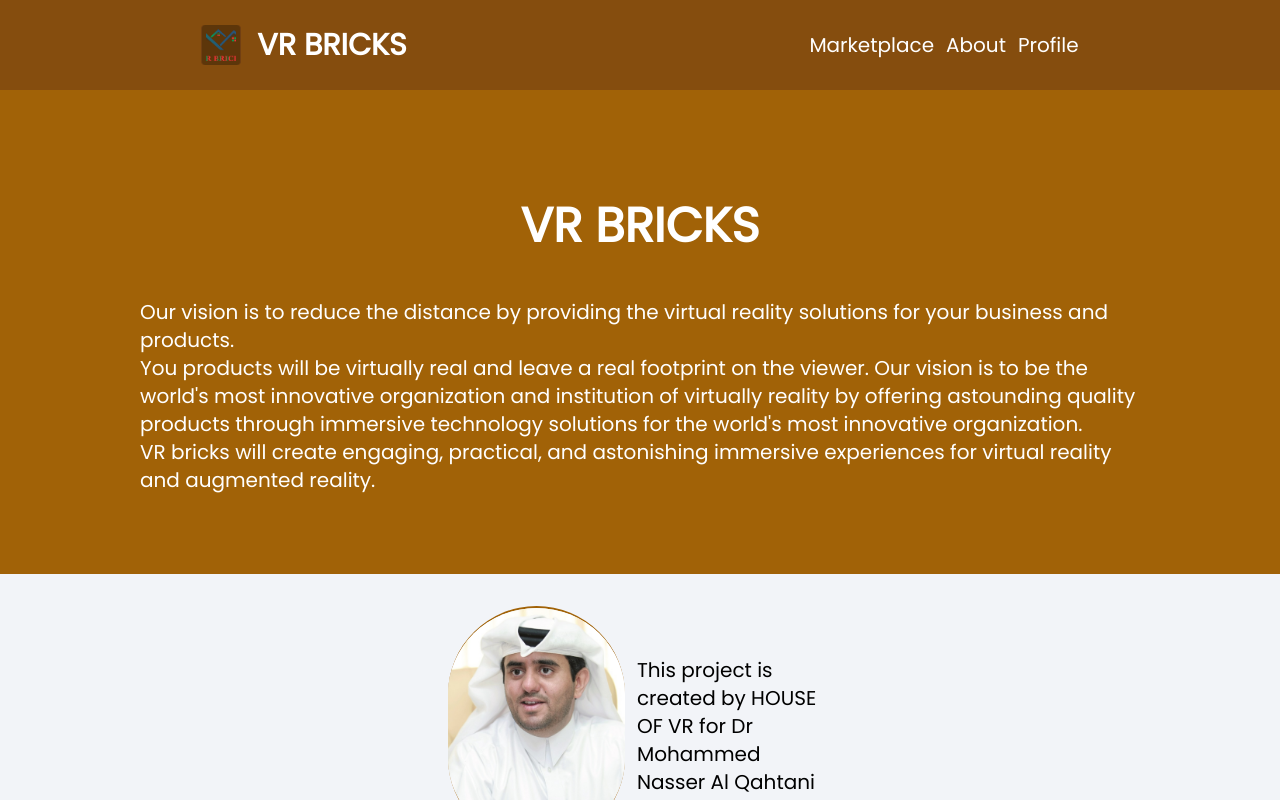
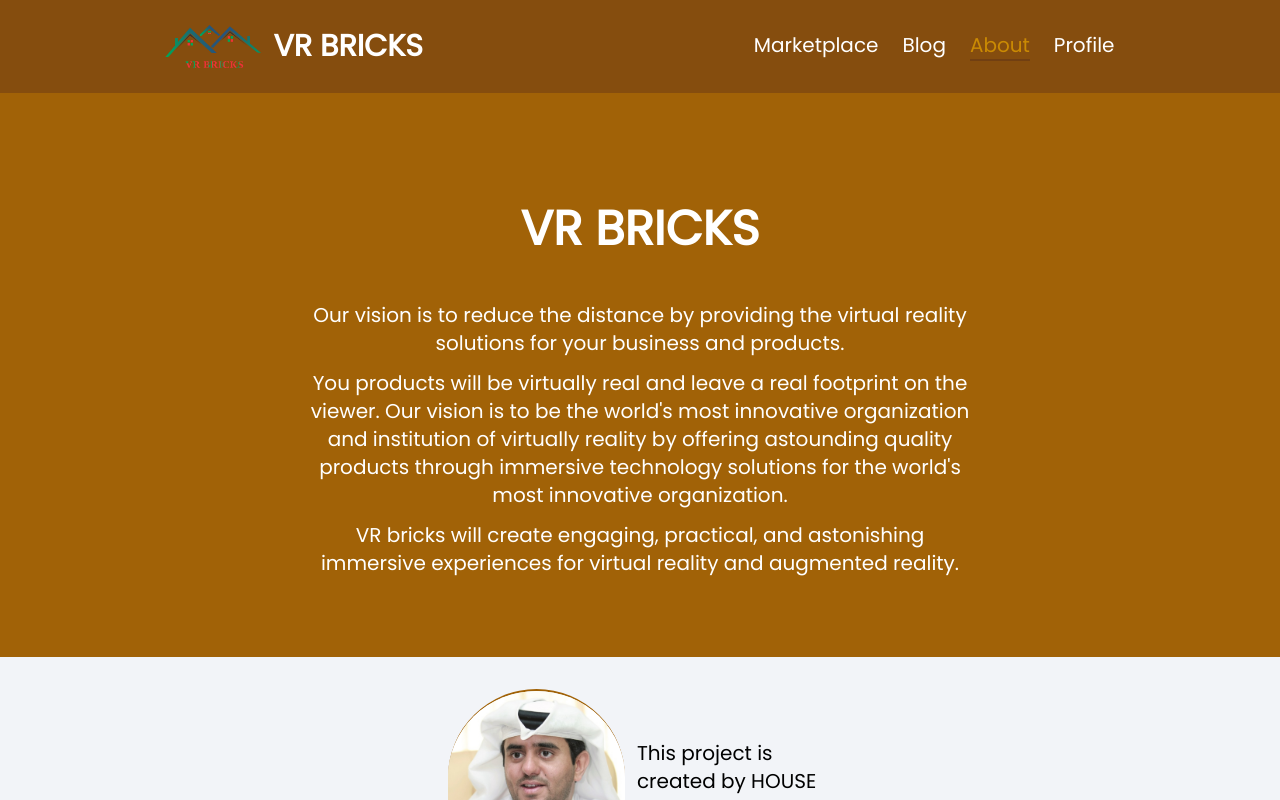
Before and after one commit to Swissguarde/vr, a React (Create React App) app: page /about in a window 1280 px wide. Shown: the top 800 px of the page. Built offline with nearby package versions, Linux system fonts and the light colour scheme.

Commit message:
add blog

```diff
--- a/src/App.js
+++ b/src/App.js
@@ -14,6 +14,8 @@ import { HelmetProvider } from "react-helmet-async";
 import Marketplace from "./pages/Marketplace";
 import ScrollToTop from "./components/ScrollToTop";
 import Header from "./components/Header";
+import Blog from "./pages/Blog";
+import BlogDetails from "./pages/BlogDetails";
 function App() {
   return (
     <HelmetProvider>
@@ -30,9 +32,11 @@ function App() {
           </Route>
           <Route path="/sign-in" element={<SignIn />} />
           <Route path="/sign-up" element={<SignUp />} />
+          <Route path="/blog" element={<Blog />} />
           <Route path="/forgot-password" element={<ForgotPassword />} />
           <Route path="/category/:categoryName" element={<Category />} />
           <Route path="/create-listing" element={<CreateListing />} />
+          <Route path="/blog/:blogId" element={<BlogDetails />} />
           <Route
             path="/category/:categoryName/:listingId"
             element={<Listing />}
--- /dev/null
+++ b/src/components/BlogItem.jsx
@@ -0,0 +1,35 @@
+import { Link } from "react-router-dom";
+
+const BlogItem = ({ blog, id }) => {
+  console.log(blog);
+  return (
+    <>
+      <Link to={`/blog/${id}`}>
+        <div className="mt-10 px-6 text-white">
+          <div className="my-4  relative">
+            <img
+              src={blog.image}
+              className="w-[450px] h-80 rounded object-cover brightness-50"
+              alt="blogimg"
+            />
+            <div className="absolute top-10 left-5 max-w-[320px] text-xl text-white font-bold">
+              <h2 className="bg-blue-400 py-1 px-2 rounded-md w-fit mb-2">
+                VR BLOG
+              </h2>
+              <h2>{blog.blogTitle}</h2>
+            </div>
+            <div className="absolute flex items-center gap-3 bottom-4 left-5">
+              <img
+                src={blog.authorImage}
+                className="rounded-full object-cover w-14 h-14"
+                alt=""
+              />
+              <p>{blog.author}</p>
+            </div>
+          </div>
+        </div>
+      </Link>
+    </>
+  );
+};
+export default BlogItem;
--- a/src/components/Header.jsx
+++ b/src/components/Header.jsx
@@ -1,11 +1,13 @@
 import { useState } from "react";
 import { FaBars, FaTimes } from "react-icons/fa";
-import { Link } from "react-router-dom";
+import { Link, useLocation } from "react-router-dom";
 import logo from "../assets/logo.png";
 
 const Header = () => {
   const [nav, setNav] = useState(false);
+  const location = useLocation();
 
+  const { pathname } = location;
   const showNav = () => {
     setNav((prev) => !prev);
   };
@@ -20,20 +22,51 @@ const Header = () => {
             <img
               src={logo}
               alt=""
-              className="object-cover w-10 h-10 mr-2 sm:mr-4 border-x border-yellow-900 bg-black/30 p-1 rounded"
+              className="object-cover w-24 mr-2 sm:mr-3 rounded"
             />
           </div>
           <div className="text-white">VR BRICKS</div>
         </Link>
 
-        <nav className="hidden md:flex gap-3 text-xl">
-          <Link to="/marketplace" className="text-white">
+        <nav className="hidden md:flex gap-6 text-xl">
+          <Link
+            to="/marketplace"
+            className={`${
+              pathname === "/marketplace"
+                ? "text-yellow-600 border-b-2 border-yellow-900"
+                : "text-white"
+            }`}
+          >
             Marketplace
           </Link>
-          <Link to="/about" className="text-white">
+          <Link
+            to="/blog"
+            className={`${
+              pathname === "/blog"
+                ? "text-yellow-600 border-b-2 border-yellow-900"
+                : "text-white"
+            }`}
+          >
+            Blog
+          </Link>
+          <Link
+            to="/about"
+            className={`${
+              pathname === "/about"
+                ? "text-yellow-600 border-b-2 border-yellow-900"
+                : "text-white"
+            }`}
+          >
             About
           </Link>
-          <Link to="/profile" className="text-white">
+          <Link
+            to="/profile"
+            className={`${
+              pathname === "/profile"
+                ? "text-yellow-600 border-b-2 border-yellow-900"
+                : "text-white"
+            }`}
+          >
             Profile
           </Link>
         </nav>
@@ -75,6 +108,13 @@ const Header = () => {
           </Link>
           <Link
             onClick={showNav}
+            to="/blog"
+            className="text-white font-bold hover:text-yellow-700 duration-200 ease-in hover:bg-white p-3"
+          >
+            BLOG
+          </Link>
+          <Link
+            onClick={showNav}
             to="/about"
             className="text-white font-bold hover:text-yellow-700 duration-200 ease-in hover:bg-white p-3"
           >
--- a/src/index.css
+++ b/src/index.css
@@ -35,6 +35,14 @@ body {
   background-position: center;
   opacity: 0.9;
   color: #fff;
+}
+.blogbg {
+  background: linear-gradient(rgba(0, 0, 0, 0.5), rgba(0, 0, 0, 0.5)),
+    url(https://images.unsplash.com/photo-1522199755839-a2bacb67c546?ixlib=rb-4.0.3&ixid=MnwxMjA3fDB8MHxwaG90by1wYWdlfHx8fGVufDB8fHx8&auto=format&fit=crop&w=872&q=80);
+  width: 100%;
+  height: 420px;
+  background-size: cover;
+  background-position: center;
 }
 a {
   text-decoration: none;
--- a/src/pages/About.jsx
+++ b/src/pages/About.jsx
@@ -13,16 +13,24 @@ const About = () => {
         <p className="text-center text-3xl md:text-5xl font-bold mt-20">
           VR BRICKS
         </p>
-        <div className="flex items-center justify-center my-12 max-w-[1000px] mx-auto text-xl">
-          Our vision is to reduce the distance by providing the virtual reality
-          solutions for your business and products. <br /> You products will be
-          virtually real and leave a real footprint on the viewer. Our vision is
-          to be the world's most innovative organization and institution of
-          virtually reality by offering astounding quality products through
-          immersive technology solutions for the world's most innovative
-          organization. <br /> VR bricks will create engaging, practical, and
-          astonishing immersive experiences for virtual reality and augmented
-          reality.
+        <div className="my-12 max-w-2xl mx-auto text-center text-base sm:text-xl">
+          <div className="flex flex-col gap-3">
+            <div>
+              Our vision is to reduce the distance by providing the virtual
+              reality solutions for your business and products.
+            </div>{" "}
+            <div>
+              You products will be virtually real and leave a real footprint on
+              the viewer. Our vision is to be the world's most innovative
+              organization and institution of virtually reality by offering
+              astounding quality products through immersive technology solutions
+              for the world's most innovative organization.{" "}
+            </div>
+            <div>
+              VR bricks will create engaging, practical, and astonishing
+              immersive experiences for virtual reality and augmented reality.
+            </div>
+          </div>
         </div>
       </div>
       <div className="p-6 md:p-8 max-w-md mx-auto py-20 flex flex-col sm:flex-row items-center justify-center gap-3">
--- /dev/null
+++ b/src/pages/Blog.jsx
@@ -0,0 +1,91 @@
+import {
+  collection,
+  getDocs,
+  query,
+  where,
+  orderBy,
+  limit,
+} from "firebase/firestore";
+import { useEffect, useState } from "react";
+import { db } from "../firebase.config";
+import toast from "react-hot-toast";
+import Spinner from "../components/Spinner";
+import BlogItem from "../components/BlogItem";
+
+const Blog = () => {
+  const [blogPost, setBlogPost] = useState(null);
+  const [loading, setLoading] = useState(true);
+
+  useEffect(() => {
+    const fetchBlogs = async () => {
+      try {
+        const blogRef = collection(db, "blog");
+        const q = query(
+          blogRef,
+          where("type", "==", "post"),
+          orderBy("date", "desc"),
+          limit(10)
+        );
+        const querySnap = await getDocs(q);
+        let blogs = [];
+        querySnap.forEach((doc) => {
+          return blogs.push({
+            id: doc.id,
+            data: doc.data(),
+          });
+        });
+        setBlogPost(blogs);
+        setLoading(false);
+      } catch (error) {
+        toast.error("Could not fetch blog posts", {
+          position: "bottom-center",
+          style: {
+            backgroundColor: "#111",
+            color: "#fff",
+          },
+        });
+      }
+    };
+
+    fetchBlogs();
+  }, []);
+
+  return (
+    <div>
+      {loading ? (
+        <Spinner />
+      ) : blogPost && blogPost.length > 0 ? (
+        <>
+          <div className="flex p-3 flex-col items-center justify-center text-center text-white text-4xl font-extrabold w-full h-80 blogbg">
+            Real estate investing wisdom from the pros.
+            <p className="text-center text-sm sm:text-2xl mt-2 text-blue-400">
+              VR BRICK's Real Estate Investment Blog
+            </p>
+          </div>
+          <h1 className="text-center text-xl sm:text-2xl mt-14">
+            Featured Posts
+          </h1>
+
+          <main className="grid grid-cols-1 pb-12 md:grid-cols-2 justify-center items-center max-w-5xl mx-auto gap-4">
+            {blogPost.map((blog) => (
+              <BlogItem blog={blog.data} id={blog.id} key={blog.id} />
+            ))}
+          </main>
+        </>
+      ) : (
+        "No blog yet"
+      )}
+    </div>
+  );
+};
+export default Blog;
+
+//  {loading ? (
+//         <Spinner />
+//       ) : blogPost && blogPost.length > 0 ? (
+//         <>
+
+//         </>
+//       ) : (
+//         "No blog posts yet"
+//       )}
--- /dev/null
+++ b/src/pages/BlogDetails.jsx
@@ -0,0 +1,62 @@
+import { useState, useEffect } from "react";
+import { useParams } from "react-router-dom";
+import { getDoc, doc } from "firebase/firestore";
+import { db } from "../firebase.config";
+import Spinner from "../components/Spinner";
+
+const BlogDetails = () => {
+  const [blogDetails, setBlogDetails] = useState(null);
+  const [loading, setLoading] = useState(true);
+
+  const params = useParams();
+  useEffect(() => {
+    const fetchBlogDetails = async () => {
+      const docRef = doc(db, "blog", params.blogId);
+      const docSnap = await getDoc(docRef);
+      if (docSnap.exists()) {
+        setBlogDetails(docSnap.data());
+        setLoading(false);
+      }
+    };
+    fetchBlogDetails();
+  }, [params.blogId]);
+  console.log(loading);
+
+  if (loading) {
+    <Spinner />;
+  }
+
+  console.log(blogDetails);
+
+  return (
+    <div className="">
+      {loading ? (
+        <Spinner />
+      ) : blogDetails ? (
+        <>
+          <div className="p-8">
+            <img
+              src={blogDetails.image}
+              className="object-cover w-full h-96 brightness-50 rounded-md"
+              alt=""
+            />
+          </div>
+
+          <div className="mt-10 max-w-4xl mx-auto text-center">
+            <h2 className="text-xl md:text-4xl font-semibold">
+              {blogDetails.blogTitle}
+            </h2>
+            <p className="mt-6 text-gray-400 italic">{blogDetails.author}</p>
+          </div>
+
+          <div className="my-10 max-w-3xl mx-auto text-center p-8">
+            {blogDetails.content}
+          </div>
+        </>
+      ) : (
+        "No"
+      )}
+    </div>
+  );
+};
+export default BlogDetails;
```
